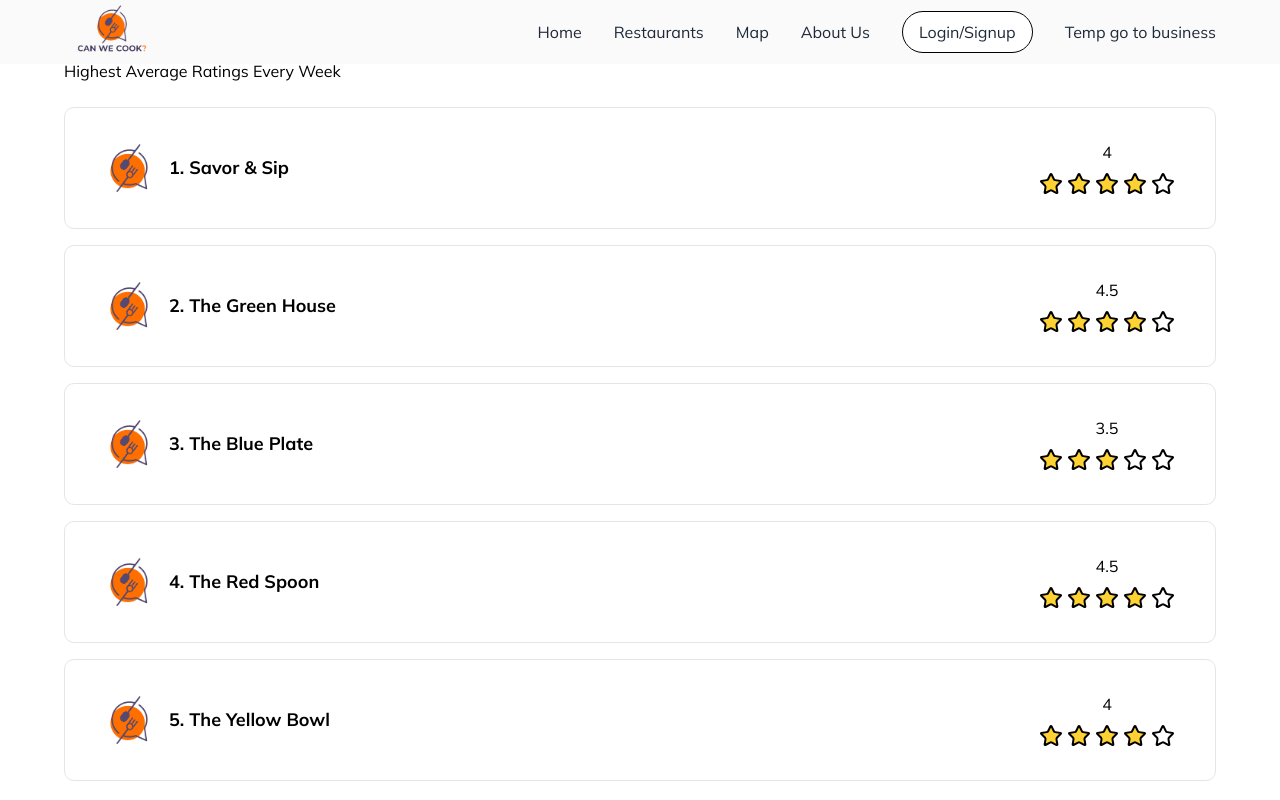
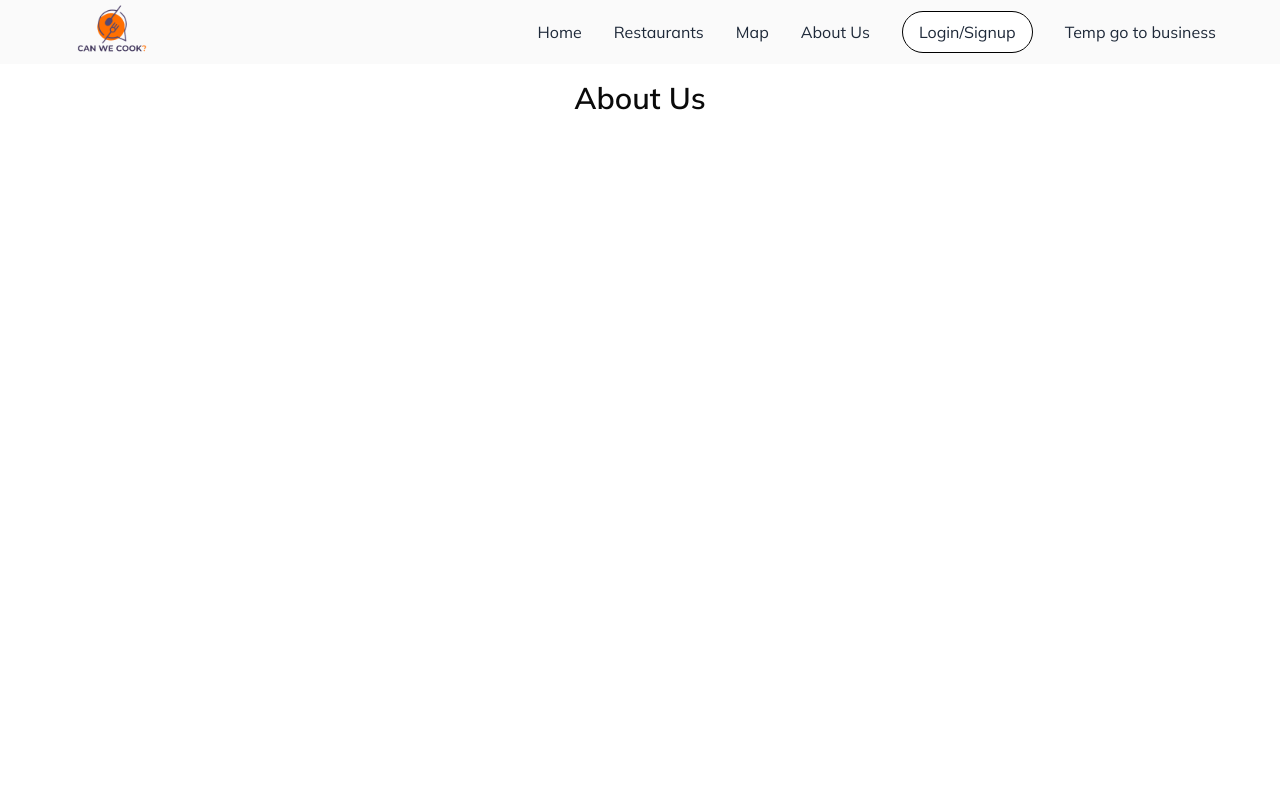
Before and after one commit to ArnoldStrdy/Can-We-Cook, a React (Vite) app: page /about in a window 1280 px wide. Before the commit this address led to /. Shown: the top 800 px of the page. Built offline with nearby package versions, Linux system fonts and the light colour scheme.

Commit message:
Create path to About Us page

```diff
--- a/src/App.tsx
+++ b/src/App.tsx
@@ -3,6 +3,7 @@ import { Routes, Route } from "react-router-dom";
 import BusinessDash from "./pages/BusinessDash";
 import CustomerDash from "./pages/CustomerDash";
 import RestaurantDetails from "./pages/RestaurantDetails";
+import AboutUs from "./pages/AboutUs";
 import Error from "./pages/Error";
 import CustomerNavbar from "@/components/CustomerNav";
 
@@ -13,6 +14,7 @@ function App() {
       <Routes>
         <Route path="/" element={<CustomerDash />} />
         <Route path="/business" element={<BusinessDash />} />
+        <Route path="/about" element={<AboutUs />} />
         <Route path="/:section" element={<CustomerDash />} />
         <Route path="/restaurant/:id" element={<RestaurantDetails />} />
         <Route path="*" element={<Error />} />
--- /dev/null
+++ b/src/pages/AboutUs.tsx
@@ -0,0 +1,17 @@
+import React, { useEffect } from "react";
+import { getCollection, getBusiness, Business } from "./FirebaseBusinessAPI"; // Firebase Config
+import firebaseConfig from "@/FirebaseConfig";
+
+function AboutUs() {
+
+  console.log("About us");
+  //console.log(firebaseConfig);
+  return (
+    <div className="bg-white dark:bg-black flex flex-col items-center justify-center mt-20">
+      <h1 className="text-3xl font-semibold">About Us</h1>
+      <div id="reviews"></div>
+    </div>
+  );
+}
+
+export default AboutUs;
--- a/src/pages/BusinessDash.tsx
+++ b/src/pages/BusinessDash.tsx
@@ -31,7 +31,7 @@ function BusinessDash() {
   //console.log(firebaseConfig);
   return (
     <div className="bg-white dark:bg-black flex flex-col items-center justify-center mt-20">
-      <h1>Business Dashboard</h1>
+      <h1 className="text-3xl font-semibold">Owner DashBoard</h1>
       <div id="reviews"></div>
     </div>
   );
--- a/src/pages/RestaurantDetails.tsx
+++ b/src/pages/RestaurantDetails.tsx
@@ -224,7 +224,7 @@ function RestaurantDetails() {
 }
 
 const ReviewsTabContent = () => (
-  <div className="mt-4 space-y-6">
+  <div className="mt-4 space-y-6 ">
     {reviews.map((review, index) => (
       <Card key={index}>
         <CardContent className="text-lg space-y-2">
```
